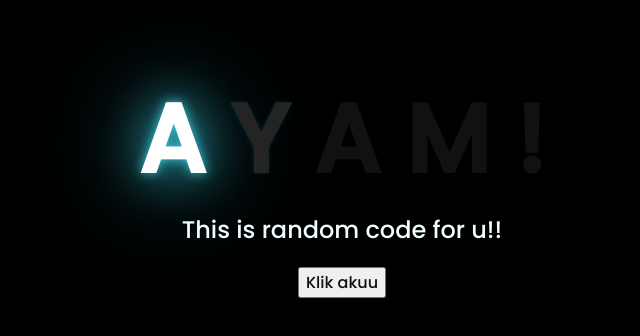
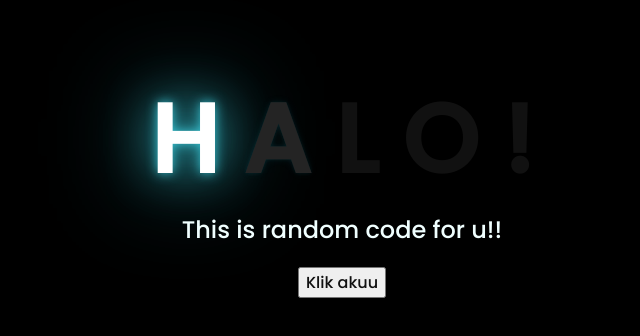
Before and after one commit to srikresna/srikresna.github.io, a plain HTML site: page index.html in a window 1280 px wide. Shown: the part 226-562 px from the top of the page, without its empty margins (306-946 px from the left). Drawn offline with Linux system fonts and the light colour scheme.

Commit message:
return greetings

```diff
--- a/index.html
+++ b/index.html
@@ -11,10 +11,10 @@
 <body>
     <div class="greetings">
     <!-- silahkan menambah kata sesuai keinginan dengan <span>text...</span -->
+        <span>H</span>
         <span>A</span>
-        <span>Y</span>
-        <span>A</span>
-        <span>M</span>
+        <span>L</span>
+        <span>O</span>
         <span>!</span>
     </div>
     <div class="description">
```
